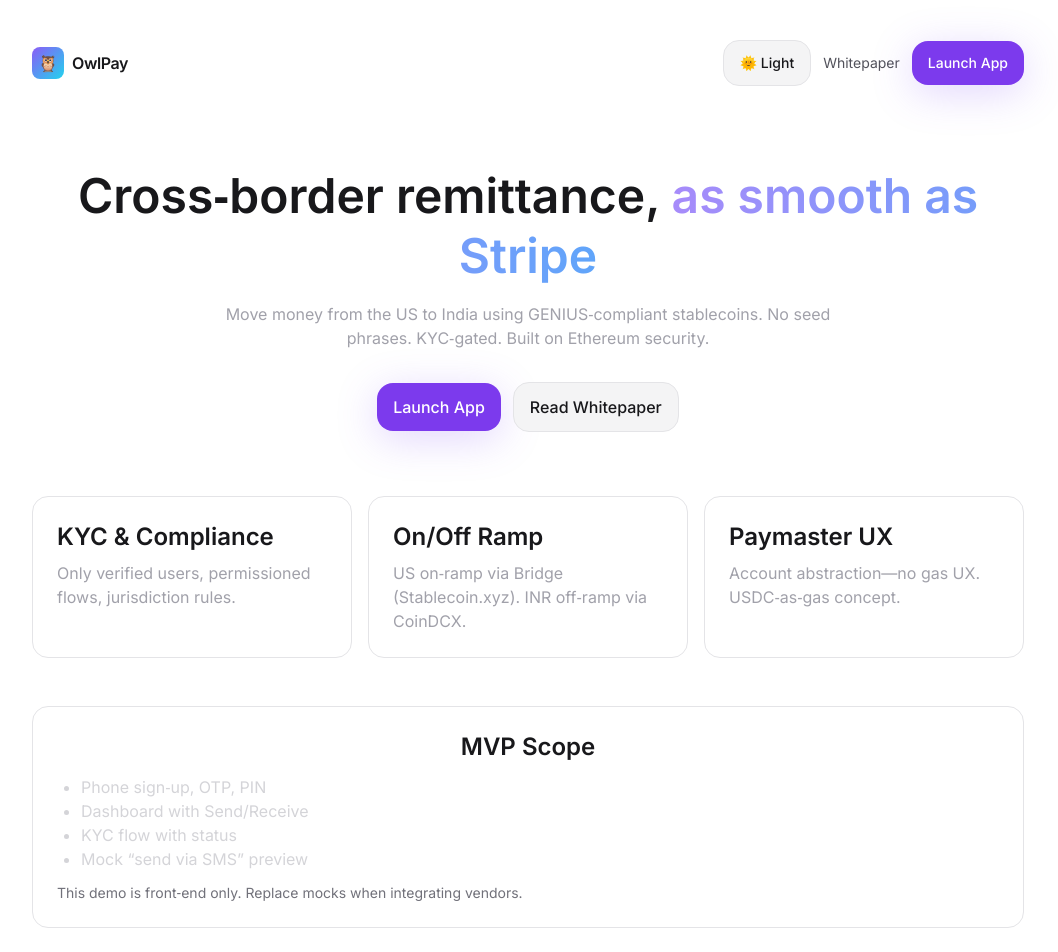
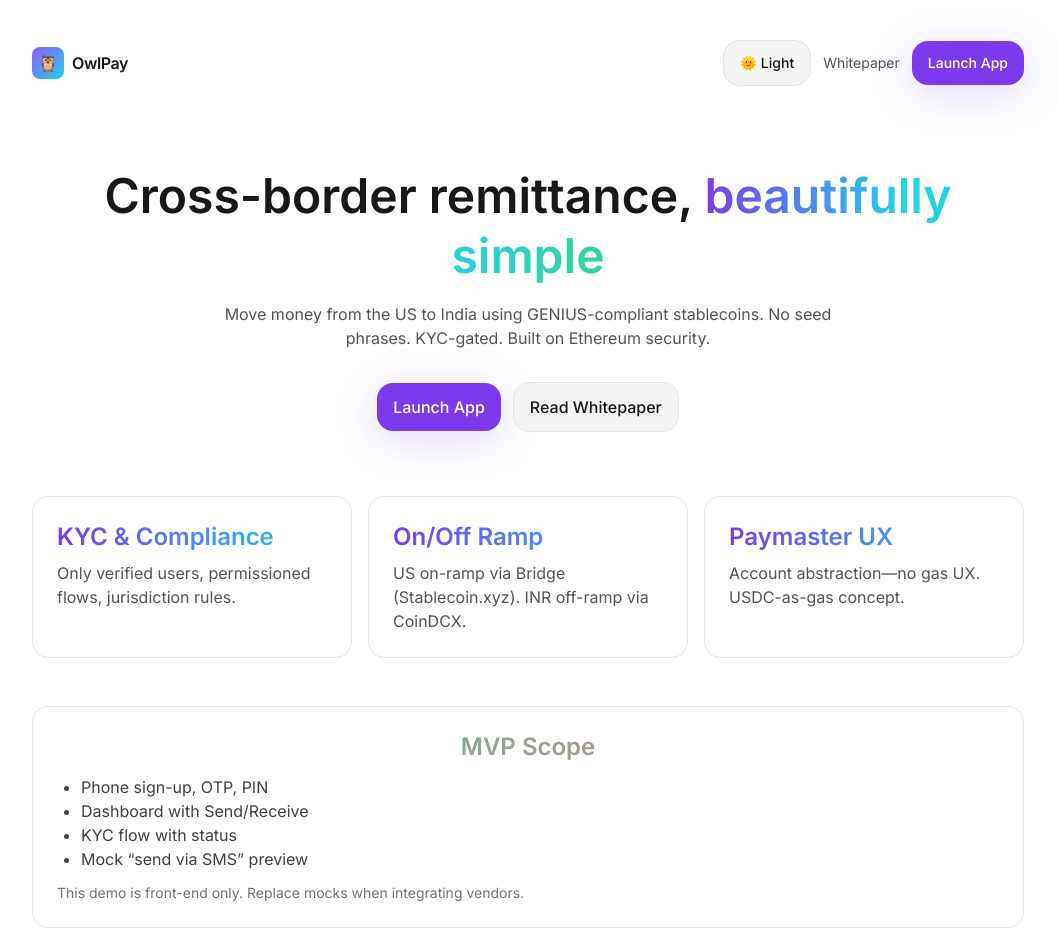
Before and after one commit to navin346/owlpay-mvp, a Next.js app: page / in a window 1280 px wide. Shown: the top 952 px of the page, without its empty margins (112-1170 px from the left). Built offline with nearby package versions, Linux system fonts and the light colour scheme.

Commit message:
Update page.tsx

```diff
--- a/app/page.tsx
+++ b/app/page.tsx
@@ -1,42 +1,48 @@
 import Nav from '@/components/Nav'
 import Footer from '@/components/Footer'
 import Link from 'next/link'
+
 export default function Landing(){
   return (
     <main className="halo">
       <Nav />
       <section className="text-center mt-16">
-        <h1 className="leading-tight">Cross‑border remittance, <span className="text-transparent bg-clip-text bg-gradient-to-r from-brand-400 to-blue-400">as smooth as Stripe</span></h1>
-        <p className="max-w-2xl mx-auto text-zinc-400 mt-4">
-          Move money from the US to India using GENIUS‑compliant stablecoins. No seed phrases. KYC‑gated. Built on Ethereum security.
+        <h1 className="leading-tight">
+          Cross-border remittance, <span className="text-transparent bg-clip-text bg-gradient-to-r from-brand-600 via-ocean to-mint">beautifully simple</span>
+        </h1>
+        <p className="max-w-2xl mx-auto text-zinc-600 dark:text-zinc-400 mt-4">
+          Move money from the US to India using GENIUS-compliant stablecoins. No seed phrases. KYC-gated. Built on Ethereum security.
         </p>
         <div className="flex items-center justify-center gap-3 mt-8">
           <Link className="btn-primary" href="/start">Launch App</Link>
           <Link className="btn-secondary" href="/whitepaper">Read Whitepaper</Link>
         </div>
       </section>
+
       <section className="grid md:grid-cols-3 gap-4 mt-16">
         {[
           ['KYC & Compliance','Only verified users, permissioned flows, jurisdiction rules.'],
-          ['On/Off Ramp','US on‑ramp via Bridge (Stablecoin.xyz). INR off‑ramp via CoinDCX.'],
-          ['Paymaster UX','Account abstraction—no gas UX. USDC‑as‑gas concept.'],
+          ['On/Off Ramp','US on-ramp via Bridge (Stablecoin.xyz). INR off-ramp via CoinDCX.'],
+          ['Paymaster UX','Account abstraction—no gas UX. USDC-as-gas concept.'],
         ].map(([t,d])=>(
           <div key={t} className="card">
-            <h2>{t}</h2>
-            <p className="text-zinc-400 mt-2">{d}</p>
+            <h2 className="bg-clip-text text-transparent bg-gradient-to-r from-brand-600 to-ocean">{t}</h2>
+            <p className="text-zinc-600 dark:text-zinc-400 mt-2">{d}</p>
           </div>
         ))}
       </section>
+
       <section className="card mt-12">
-        <h2 className="text-center">MVP Scope</h2>
-        <ul className="list-disc text-zinc-300 mt-3 ml-6">
-          <li>Phone sign‑up, OTP, PIN</li>
+        <h2 className="text-center bg-clip-text text-transparent bg-gradient-to-r from-mint to-sunset">MVP Scope</h2>
+        <ul className="list-disc text-zinc-700 dark:text-zinc-300 mt-3 ml-6">
+          <li>Phone sign-up, OTP, PIN</li>
           <li>Dashboard with Send/Receive</li>
           <li>KYC flow with status</li>
           <li>Mock “send via SMS” preview</li>
         </ul>
-        <p className="text-zinc-500 text-sm mt-3">This demo is front‑end only. Replace mocks when integrating vendors.</p>
+        <p className="text-zinc-500 text-sm mt-3">This demo is front-end only. Replace mocks when integrating vendors.</p>
       </section>
+
       <Footer />
     </main>
   )
```
